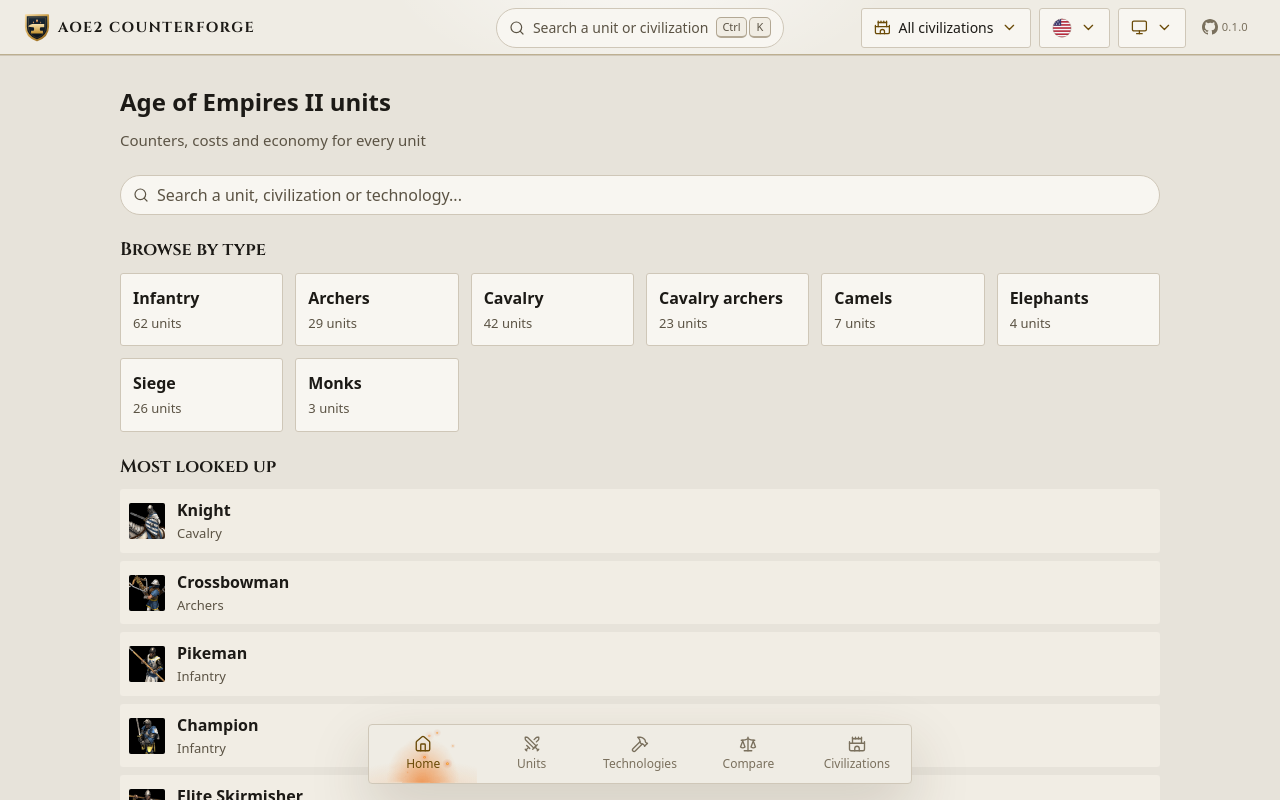
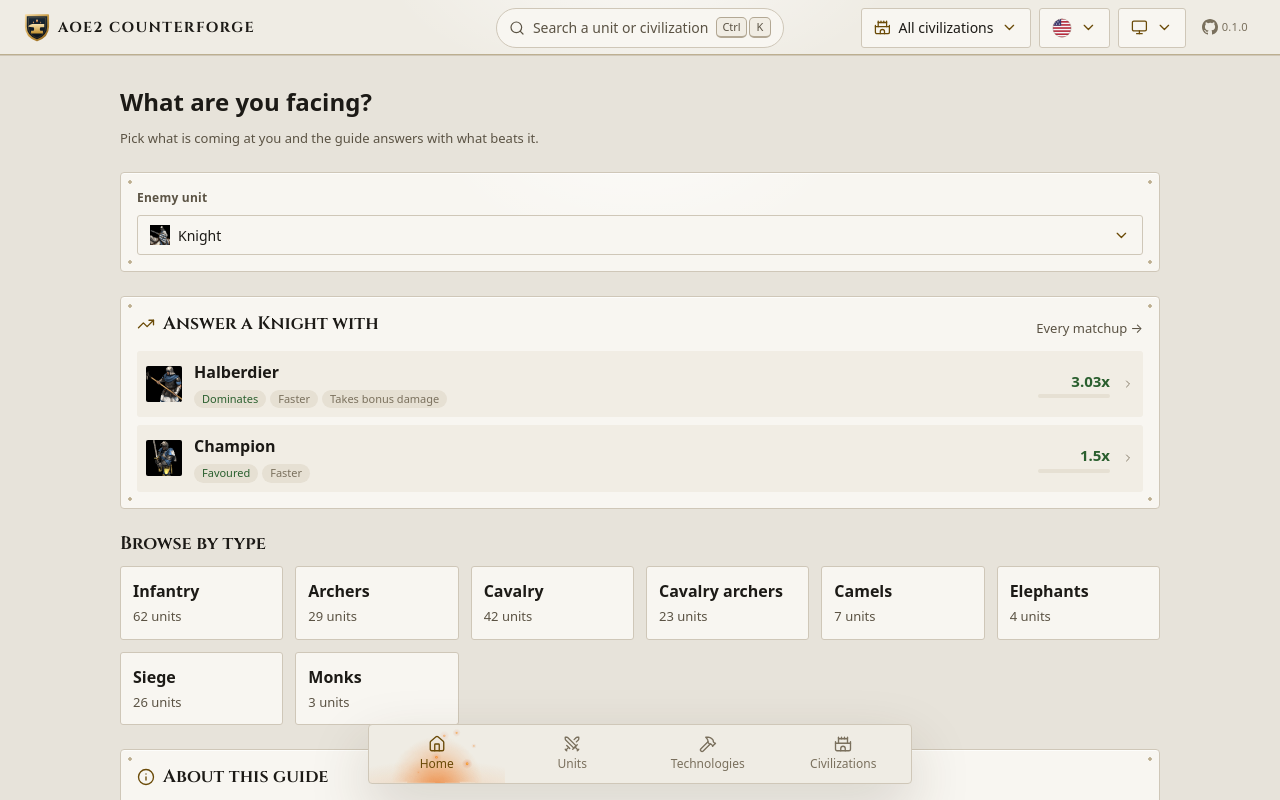
Before and after one commit to giovani-freitag/aoe2-counterforge, a React (Vite) app: page / in a window 1280 px wide. Shown: the top 800 px of the page. Built offline with nearby package versions, Linux system fonts and the light colour scheme.

Commit message:
feat: make the landing page answer what beats a unit

```diff
--- a/src/i18n/locales/en.json
+++ b/src/i18n/locales/en.json
@@ -32,12 +32,15 @@
         }
     },
     "home": {
-        "title": "Age of Empires II units",
         "browseByCategory": "Browse by type",
-        "popular": "Most looked up",
         "pickCiv": "Playing a specific civilization?",
         "pickCivHelp": "Pick one to only see what you can actually train and research.",
-        "allCivs": "All civilizations"
+        "allCivs": "All civilizations",
+        "facing": "What are you facing?",
+        "facingHint": "Pick what is coming at you and the guide answers with what beats it.",
+        "enemy": "Enemy unit",
+        "answerWith": "Answer a {{unit}} with",
+        "seeAll": "Every matchup →"
     },
     "unit": {
         "trainedAt": "Trained at",
--- a/src/i18n/locales/pt-BR.json
+++ b/src/i18n/locales/pt-BR.json
@@ -32,12 +32,15 @@
         }
     },
     "home": {
-        "title": "Unidades de Age of Empires II",
         "browseByCategory": "Navegar por tipo",
-        "popular": "Mais consultadas",
         "pickCiv": "Jogando com alguma civilização?",
         "pickCivHelp": "Escolha uma civilização para ver só o que você pode treinar e pesquisar.",
-        "allCivs": "Todas as civilizações"
+        "allCivs": "Todas as civilizações",
+        "facing": "O que você está enfrentando?",
+        "facingHint": "Escolha o que vem na sua direção e o guia responde com o que vence.",
+        "enemy": "Unidade inimiga",
+        "answerWith": "Responda um {{unit}} com",
+        "seeAll": "Todos os confrontos →"
     },
     "unit": {
         "trainedAt": "Treinado em",
--- a/src/react/components/app-shell.tsx
+++ b/src/react/components/app-shell.tsx
@@ -17,9 +17,8 @@
  */
 const NAV_ITEMS = [
     { to: '/', key: 'home', icon: 'home', owns: ['/'] },
-    { to: '/units', key: 'units', icon: 'units', owns: ['/units', '/unit/'] },
+    { to: '/units', key: 'units', icon: 'units', owns: ['/units', '/unit/', '/compare'] },
     { to: '/techs', key: 'technologies', icon: 'upgrades', owns: ['/techs', '/tech/'] },
-    { to: '/compare', key: 'compare', icon: 'compare', owns: ['/compare'] },
     { to: '/civs', key: 'civilizations', icon: 'civilizations', owns: ['/civs', '/civ/'] },
 ] as const satisfies readonly { to: string; key: string; icon: IconName; owns: readonly string[] }[];
 
--- a/src/react/components/directory.tsx
+++ b/src/react/components/directory.tsx
@@ -5,6 +5,8 @@
     title: string;
     /** One line under the title, usually how many rows the filters left. */
     summary: string;
+    /** A way out of the list, such as the tool that works on what it holds. */
+    action?: ReactNode;
     /** Controls that narrow the list, laid out across the filter card. */
     filters: ReactNode;
     /** Switches under the filters, for the pages that have any. */
@@ -29,6 +31,7 @@
 export function Directory<T>({
     title,
     summary,
+    action,
     filters,
     switches,
     items,
@@ -39,9 +42,12 @@
 }: DirectoryProps<T>) {
     return (
         <div className="stack">
-            <header className="stack stack--tight">
-                <h1>{title}</h1>
-                <p className="card__hint">{summary}</p>
+            <header className="directory__head">
+                <div className="stack stack--tight">
+                    <h1>{title}</h1>
+                    <p className="card__hint">{summary}</p>
+                </div>
+                {action}
             </header>
 
             <section className="card">
--- a/src/react/components/matchup-row.tsx
+++ b/src/react/components/matchup-row.tsx
@@ -12,6 +12,13 @@
     matchup: Matchup;
     subjectName: string;
     showVerdict?: boolean;
+    /**
+     * Reads the trade from the opponent's side.
+     *
+     * A list of answers to a unit is the same set of matchups seen from the other end: the number
+     * a reader wants there is how well the answer does, not how badly the subject does.
+     */
+    fromOpponent?: boolean;
 }
 
 const VERDICT_COLOUR = {
@@ -20,6 +27,15 @@
     even: 'var(--even)',
     unfavourable: 'var(--bad)',
     countered: 'var(--bad)',
+} as const;
+
+/** The same verdict said by the other side of the fight. */
+const MIRRORED = {
+    dominant: 'countered',
+    favourable: 'unfavourable',
+    even: 'even',
+    unfavourable: 'favourable',
+    countered: 'dominant',
 } as const;
 
 /** Maps a ratio that spans two orders of magnitude onto a readable bar. */
@@ -64,13 +80,15 @@
 }
 
 /** One opponent row that unfolds in place to show the full arithmetic behind its verdict. */
-export function MatchupRow({ matchup, subjectName, showVerdict = false }: MatchupRowProps) {
+export function MatchupRow({ matchup, subjectName, showVerdict = false, fromOpponent = false }: MatchupRowProps) {
     const { t } = useTranslation();
     const text = useGameText();
     const [isOpen, setIsOpen] = useState(false);
 
     const opponentName = text.unit(matchup.opponent.key).name;
-    const colour = VERDICT_COLOUR[matchup.verdict];
+    const verdict = fromOpponent ? MIRRORED[matchup.verdict] : matchup.verdict;
+    const score = fromOpponent ? 1 / matchup.efficiency : matchup.efficiency;
+    const colour = VERDICT_COLOUR[verdict];
     const notes = showVerdict ? matchup.notes.slice(0, 2) : matchup.notes.slice(0, 3);
 
     return (
@@ -87,7 +105,7 @@
                     <span className="matchup__notes">
                         {showVerdict ? (
                             <span className="note-chip" style={{ color: colour }}>
-                                {t(`counters.verdicts.${matchup.verdict}`)}
+                                {t(`counters.verdicts.${verdict}`)}
                             </span>
                         ) : null}
                         {notes.map((note) => (
@@ -99,12 +117,12 @@
                 </span>
                 <span className="matchup__score">
                     <span className="matchup__value" style={{ color: colour }}>
-                        {efficiency(matchup.efficiency)}
+                        {efficiency(score)}
                     </span>
                     <span className="matchup__bar">
                         <span
                             className="matchup__fill"
-                            style={{ width: `${barWidth(matchup.efficiency)}%`, background: colour }}
+                            style={{ width: `${barWidth(score)}%`, background: colour }}
                         />
                     </span>
                 </span>
--- a/src/react/pages/home-page.tsx
+++ b/src/react/pages/home-page.tsx
@@ -1,31 +1,52 @@
-import { useMemo } from 'react';
+import { useMemo, useState } from 'react';
 import { useTranslation } from 'react-i18next';
 import { Link } from 'react-router';
 import { LAND_CATEGORIES } from '../../domain/enums/unit-category.ts';
-import { UnitListItem } from '../components/unit-list-item.tsx';
-import { useCommandPalette } from '../hooks/use-command-palette.ts';
+import { Icon } from '../components/icon.tsx';
+import { MatchupRow } from '../components/matchup-row.tsx';
+import { PickerField } from '../components/picker-field.tsx';
+import { iconUrl } from '../format.ts';
+import { useGameText } from '../hooks/use-game-text.ts';
+import { useMatchups } from '../hooks/use-matchups.ts';
 import { usePreferences } from '../hooks/use-preferences.ts';
 import { useServices } from '../hooks/use-services.ts';
-import { Icon } from '../components/icon.tsx';
 
-/** Units players look up most often, used as the landing shortcuts. */
-const HIGHLIGHTS = [
-    'knight',
-    'crossbowman',
-    'pikeman',
-    'champion',
-    'elite-skirmisher',
-    'mangonel',
-    'monk',
-    'light-cavalry',
-];
+/** The unit the landing page answers before anyone types anything. */
+const OPENING_QUESTION = 'knight';
 
-/** Landing screen: search, civilization scope, category tiles and popular units. */
+/** Landing screen: the question the guide exists to answer, with the roster behind it. */
 export function HomePage() {
     const { t } = useTranslation();
     const { catalog } = useServices();
-    const { open } = useCommandPalette();
+    const text = useGameText();
     const { preferences } = usePreferences();
+    const [enemyKey, setEnemyKey] = useState(OPENING_QUESTION);
+
+    const options = useMemo(
+        () =>
+            catalog
+                .units({ combatOnly: true })
+                .filter((unit) => unit.stats.canAttack())
+                .map((unit) => ({
+                    value: unit.key,
+                    label: text.unit(unit.key).name,
+                    visual: (
+                        <img
+                            className="picker__emblem"
+                            src={iconUrl(`Unit/${String(unit.icon)}.png`)}
+                            alt=""
+                            loading="lazy"
+                        />
+                    ),
+                }))
+                .sort((left, right) => left.label.localeCompare(right.label)),
+        [catalog, text],
+    );
+
+    const enemy = useMemo(() => catalog.units().find((unit) => unit.key === enemyKey) ?? null, [catalog, enemyKey]);
+    const report = useMatchups(enemy);
+    const answers = report?.weakAgainst ?? [];
+    const enemyName = enemy ? text.unit(enemy.key).name : '';
 
     const counts = useMemo(() => {
         const map = new Map<string, number>();
@@ -36,23 +57,54 @@
         return map;
     }, [catalog, preferences.civ]);
 
-    const highlights = useMemo(() => {
-        const byKey = new Map(catalog.units().map((unit) => [unit.key, unit] as const));
-
-        return HIGHLIGHTS.map((key) => byKey.get(key)).filter((unit) => unit !== undefined);
-    }, [catalog]);
-
     return (
         <div className="stack">
             <header className="stack stack--tight">
-                <h1>{t('home.title')}</h1>
-                <p className="prose">{t('app.tagline')}</p>
+                <h1>{t('home.facing')}</h1>
+                <p className="card__hint">{t('home.facingHint')}</p>
             </header>
 
-            <button type="button" className="searchbutton" style={{ width: '100%' }} onClick={open}>
-                <Icon name="search" />
-                <span style={{ flex: 1, textAlign: 'left' }}>{t('search.placeholder')}</span>
-            </button>
+            <section className="card">
+                <div className="form-grid">
+                    <PickerField
+                        id="home-enemy"
+                        label={t('home.enemy')}
+                        value={enemyKey}
+                        options={options}
+                        onChange={setEnemyKey}
+                    />
+                </div>
+            </section>
+
+            {enemy === null ? null : (
+                <section className="card">
+                    <div className="card__title">
+                        <h2>
+                            <Icon name="strongAgainst" />
+                            {t('home.answerWith', { unit: enemyName })}
+                        </h2>
+                        <Link className="card__hint" to={`/unit/${enemy.key}?tab=counters`}>
+                            {t('home.seeAll')}
+                        </Link>
+                    </div>
+
+                    {answers.length === 0 ? (
+                        <p className="empty">{t('counters.empty')}</p>
+                    ) : (
+                        <div className="list">
+                            {answers.map((matchup) => (
+                                <MatchupRow
+                                    key={matchup.opponent.key}
+                                    matchup={matchup}
+                                    subjectName={enemyName}
+                                    fromOpponent
+                                    showVerdict
+                                />
+                            ))}
+                        </div>
+                    )}
+                </section>
+            )}
 
             <section>
                 <div className="card__title">
@@ -70,19 +122,6 @@
                 </div>
             </section>
 
-            <section>
-                <div className="card__title">
-                    <h2>{t('home.popular')}</h2>
-                </div>
-                <ul className="list">
-                    {highlights.map((unit) => (
-                        <li key={unit.key}>
-                            <UnitListItem unit={unit} subtitle={t(`categories.${unit.category}`)} />
-                        </li>
-                    ))}
-                </ul>
-            </section>
-
             <section className="card colophon">
                 <div className="card__title">
                     <h2>
--- a/src/react/pages/units-page.tsx
+++ b/src/react/pages/units-page.tsx
@@ -6,7 +6,9 @@
 import type { Unit } from '../../domain/entities/unit.ts';
 import { UNIT_SORT_KEYS, type UnitSortKey } from '../../services/unit-ranking/unit-ranking-service.ts';
 import { UnitListItem } from '../components/unit-list-item.tsx';
+import { Link } from 'react-router';
 import { Directory } from '../components/directory.tsx';
+import { Icon } from '../components/icon.tsx';
 import { PickerField } from '../components/picker-field.tsx';
 import { SearchField } from '../components/search-field.tsx';
 import { buildingNames } from '../building-names.ts';
@@ -112,6 +114,12 @@
         <Directory
             title={t('nav.units')}
             summary={t('civ.count', { count: rows.length })}
+            action={
+                <Link className="chip" to="/compare">
+                    <Icon name="compare" />
+                    {t('nav.compare')}
+                </Link>
+            }
             items={rows}
             keyOf={(row) => row.unit.key}
             empty={t('units.empty')}
--- a/src/react/styles/components.css
+++ b/src/react/styles/components.css
@@ -594,6 +594,14 @@
     mask-image: linear-gradient(to right, #000 calc(100% - 1.5rem), transparent);
 }
 
+.directory__head {
+    display: flex;
+    align-items: flex-start;
+    justify-content: space-between;
+    gap: var(--space-3);
+    flex-wrap: wrap;
+}
+
 .line-diagram {
     display: block;
     margin-inline: auto;
```
Also changed, not shown: 1 other file (tests, documents, lock files or other folders).
